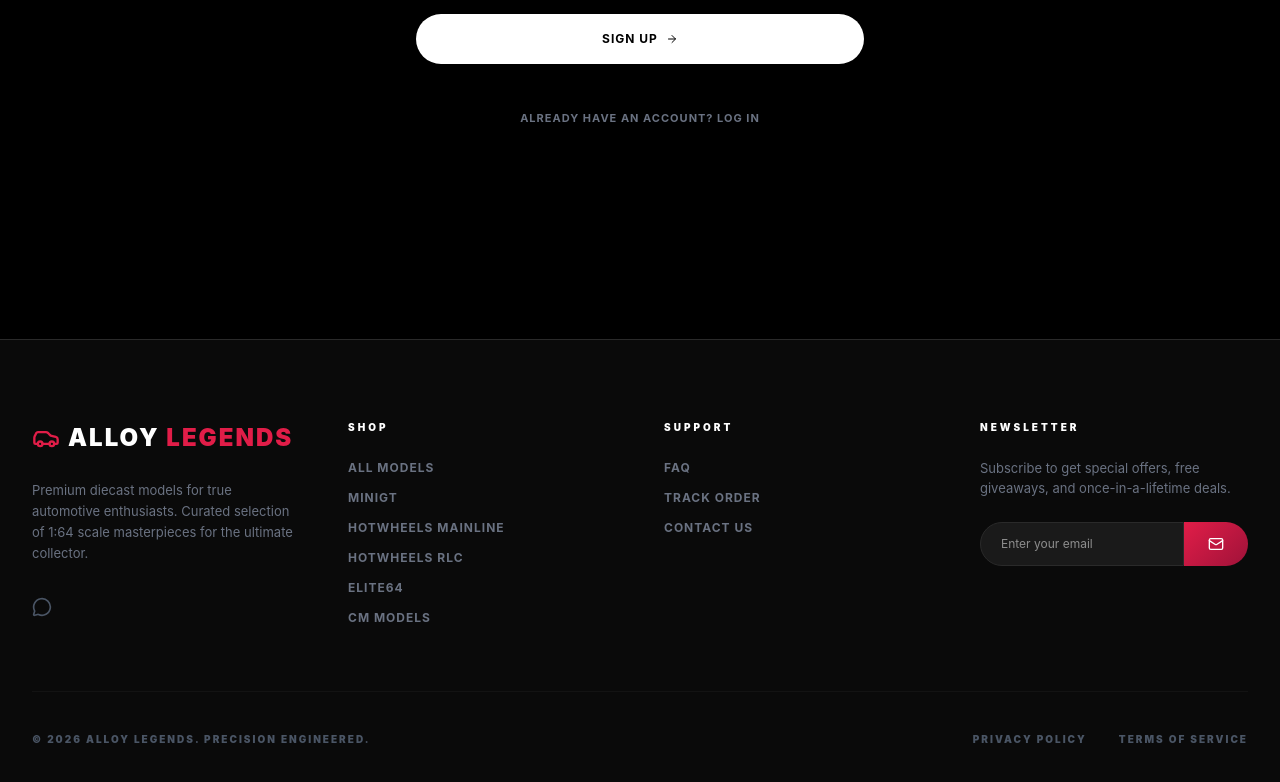
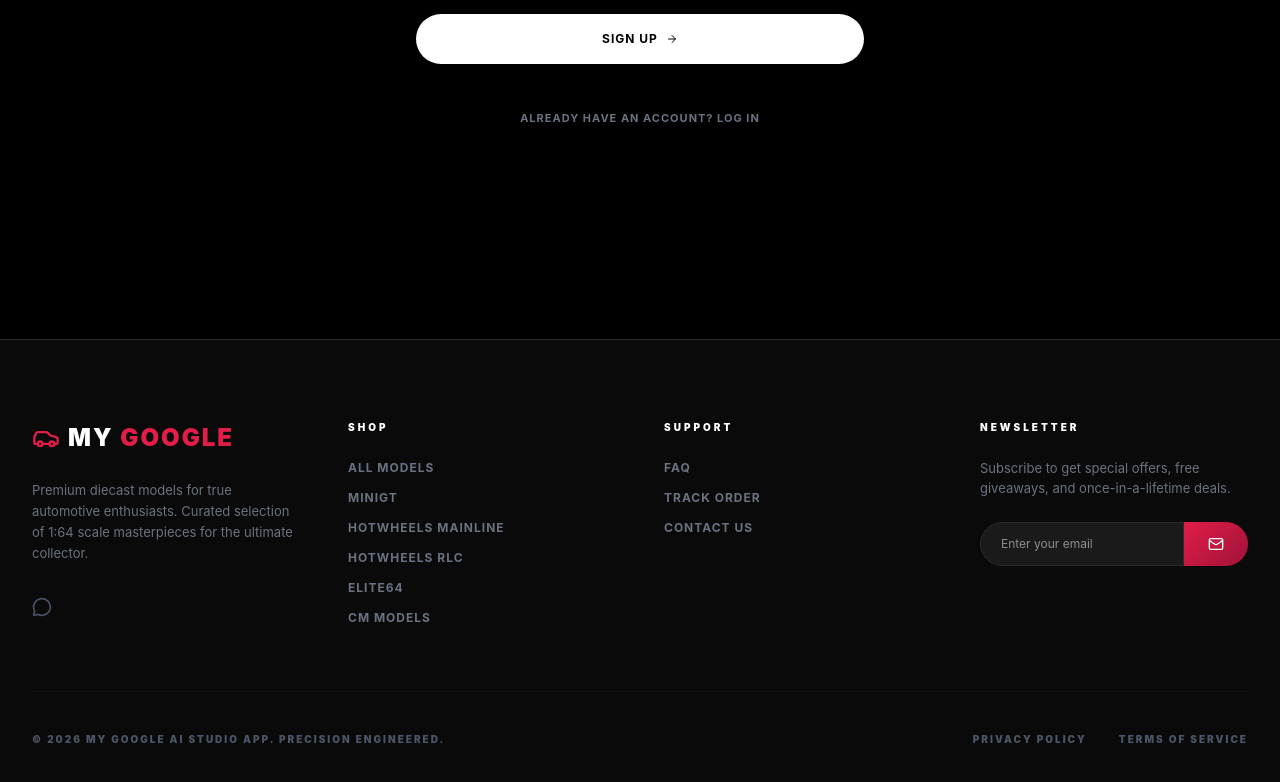
Before and after one commit to Saip9322/ALLOY-LEGEND, a React (Vite) app: page /signup in a window 1280 px wide. Shown: the part 526-1308 px from the top of the page. Built offline with nearby package versions, Linux system fonts and the light colour scheme.

Commit message:
refactor: Update application name
Updates the application name across index.html, metadata.json, package.json, and AppContext.tsx to reflect the new project name, "My Google AI Studio App".

```diff
--- a/index.html
+++ b/index.html
@@ -3,7 +3,7 @@
   <head>
     <meta charset="UTF-8" />
     <meta name="viewport" content="width=device-width, initial-scale=1.0" />
-    <title>Alloy Legends</title>
+    <title>My Google AI Studio App</title>
   </head>
   <body>
     <div id="root"></div>
--- a/metadata.json
+++ b/metadata.json
@@ -1,5 +1,5 @@
 {
-  "name": "Alloy Legends",
+  "name": "My Google AI Studio App",
   "description": "A modern, responsive e-commerce website for a diecast hobby brand.",
   "requestFramePermissions": [],
   "majorCapabilities": []
--- a/package.json
+++ b/package.json
@@ -1,5 +1,5 @@
 {
-  "name": "alloy-legends",
+  "name": "react-example",
   "private": true,
   "version": "0.0.0",
   "type": "module",
--- a/src/context/AppContext.tsx
+++ b/src/context/AppContext.tsx
@@ -9,7 +9,7 @@
 
 export const AppProvider: React.FC<{ children: React.ReactNode }> = ({ children }) => {
   const [appName, setAppName] = useState(() => {
-    return localStorage.getItem('app_name') || 'Alloy Legends';
+    return localStorage.getItem('app_name') || 'My Google AI Studio App';
   });
 
   useEffect(() => {
```
